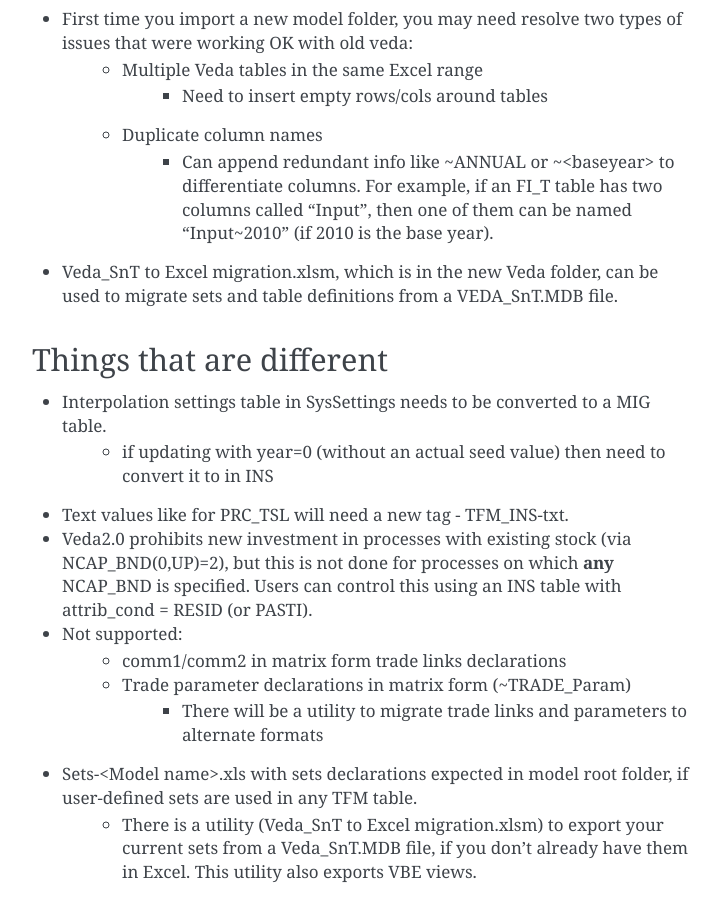
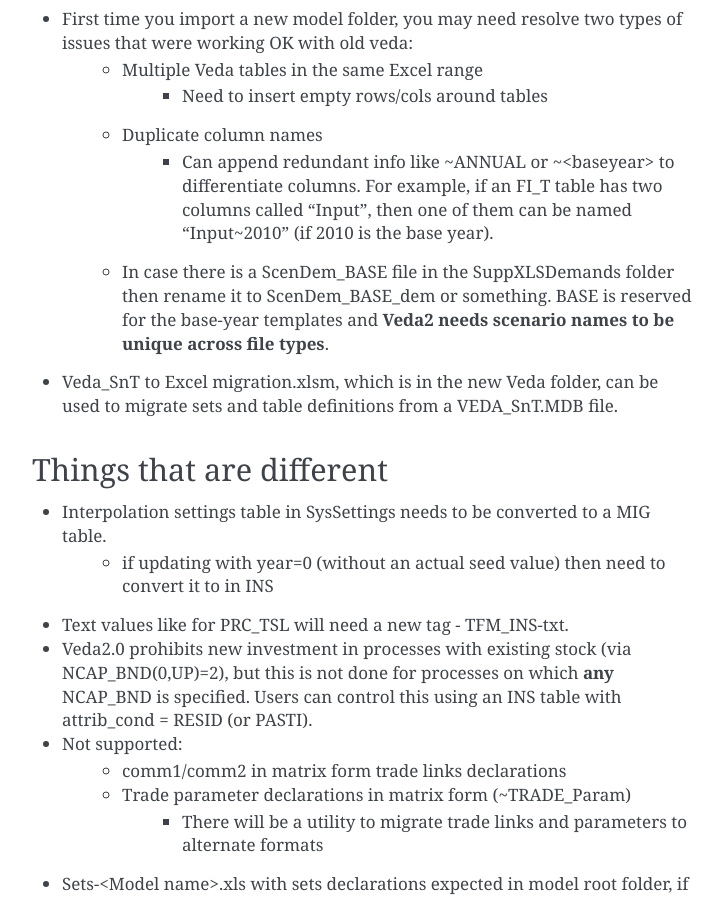
Before and after one commit to kanors-emr/Veda-documentation, a Sphinx documentation site: the page built from docs/source/pages/Migration.rst, in a window 1280 px wide and 900 px high, scrolled down 385 px. Shown: the whole window, without its empty margins (388-1109 px from the left). Built offline with Sphinx 7.4.7, drawn with Linux system fonts in a browser that asks for light colours.

Commit message:
ScenDem_BASE...

```diff
--- a/docs/source/pages/Migration.rst
+++ b/docs/source/pages/Migration.rst
@@ -15,6 +15,7 @@
         * Need to insert empty rows/cols around tables
     * Duplicate column names
         * Can append redundant info like ~ANNUAL or ~<baseyear> to differentiate columns. For example, if an FI_T table has two columns called “Input”, then one of them can be named “Input~2010” (if 2010 is the base year).
+    * In case there is a ScenDem_BASE file in the SuppXLS\Demands folder then rename it to ScenDem_BASE_dem or something. BASE is reserved for the base-year templates and **Veda2 needs scenario names to be unique across file types**.
 
 • Veda_SnT to Excel migration.xlsm, which is in the new Veda folder, can be used to migrate sets and table definitions from a VEDA_SnT.MDB file.
 
```
